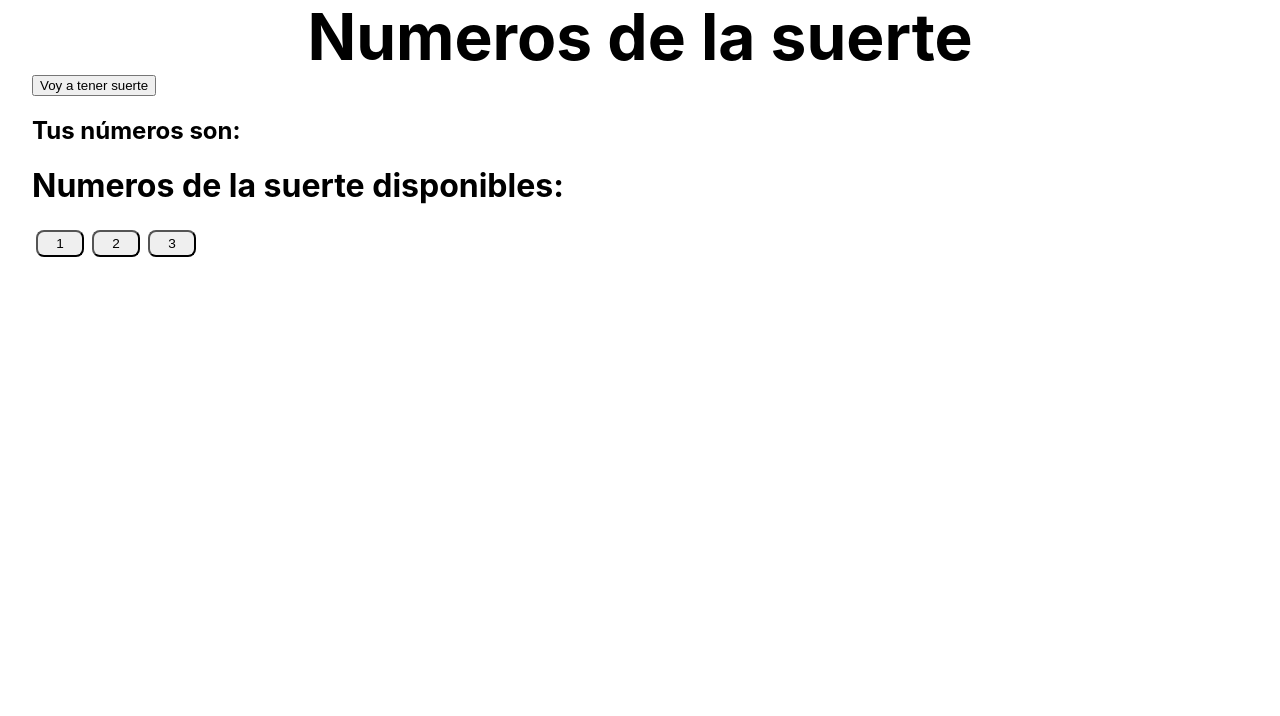
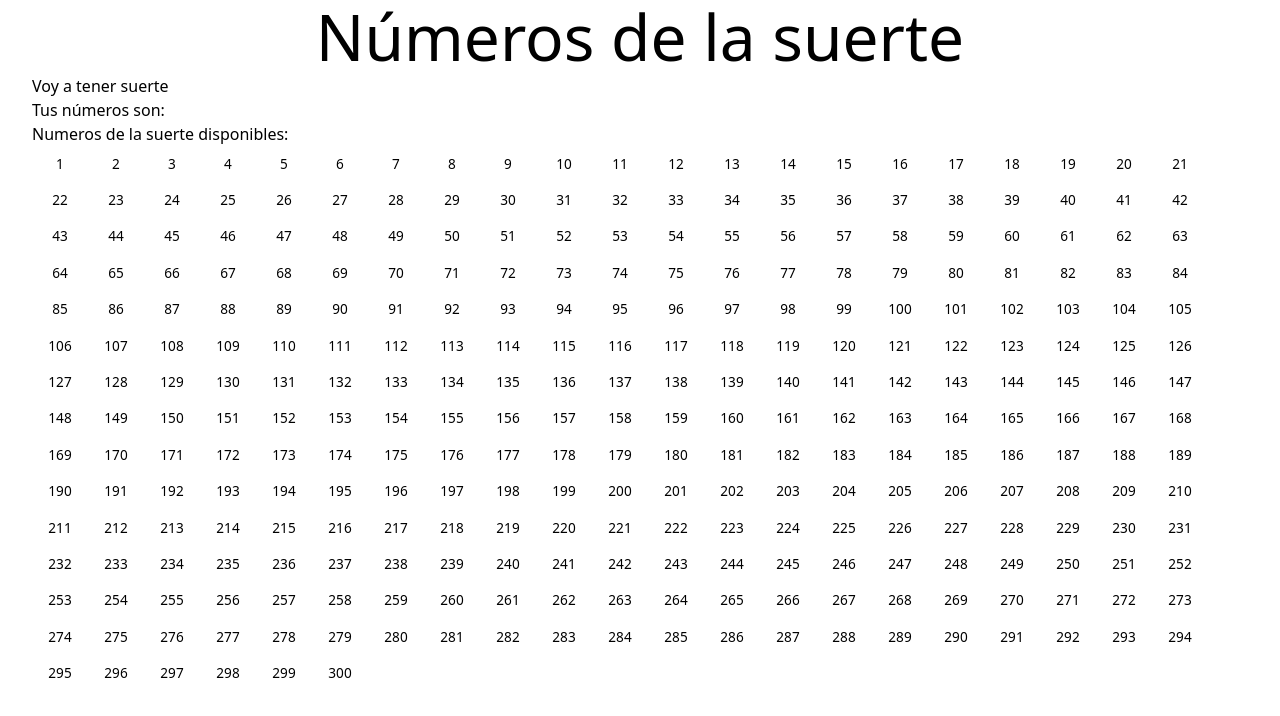
Before and after one commit to juanpablosolana/lasrifas, a Next.js app: page / in a window 1280 px wide. Shown: the top 716 px of the page. Built offline with nearby package versions, Linux system fonts and the light colour scheme.

Commit message:
new ESLint and TailwindCSS config

```diff
--- a/pages/index.js
+++ b/pages/index.js
@@ -4,7 +4,7 @@ import Numbers from '../services/numbers'
 import Random from '../services/randomNumbers'
 
 export default function Home() {
-  const maxNumbers = 3
+  const maxNumbers = 300
   const [userNumbers, setUserNumbers] = useState([])
 
   const handlerUpdateNumbers = (number) => {
@@ -24,7 +24,7 @@ export default function Home() {
     <div className={styles.container}>
       <div>
         <h1 className={styles.title}>
-          Numeros de la suerte
+          Números de la suerte
         </h1>
         {
           userNumbers.length !== maxNumbers
@@ -33,7 +33,6 @@ export default function Home() {
             </button>
             : null
         }
-
 
         <h2> Tus números son: </h2>
         {
--- a/styles/globals.css
+++ b/styles/globals.css
@@ -1,26 +1,3 @@
-html,
-body {
-  padding: 0;
-  margin: 0;
-  font-family: -apple-system, BlinkMacSystemFont, Segoe UI, Roboto, Oxygen,
-    Ubuntu, Cantarell, Fira Sans, Droid Sans, Helvetica Neue, sans-serif;
-}
-
-a {
-  color: inherit;
-  text-decoration: none;
-}
-
-* {
-  box-sizing: border-box;
-}
-
-@media (prefers-color-scheme: dark) {
-  html {
-    color-scheme: dark;
-  }
-  body {
-    color: white;
-    background: black;
-  }
-}
+@tailwind base;
+@tailwind components;
+@tailwind utilities;
--- /dev/null
+++ b/tailwind.config.js
@@ -0,0 +1,8 @@
+/** @type {import('tailwindcss').Config} */
+module.exports = {
+  content: ['./src/**/*.{html,js}'],
+  theme: {
+    extend: {}
+  },
+  plugins: []
+}
```
Also changed, not shown: package.json (+8 -2 lines), prettier.config.js (added, +8 -0 lines), .eslintrc.js (added), 2 other files (tests, documents, lock files or other folders).
